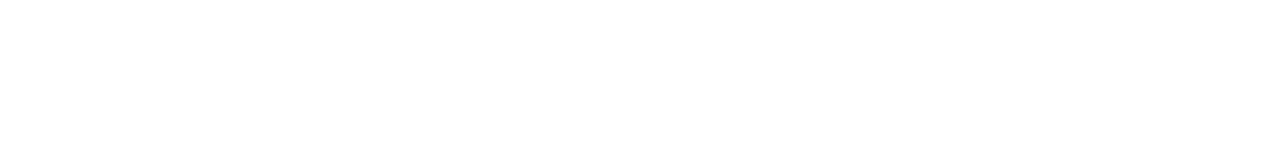
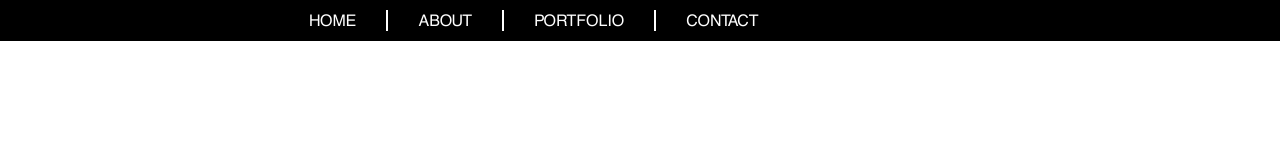
Before and after one commit to MrKrasnov/Portfolio, a plain HTML site: page index.html in a window 1280 px wide. Drawn offline with Linux system fonts and the light colour scheme.

Commit message:
1.2 had been finished the header block

```diff
--- a/index.html
+++ b/index.html
@@ -3,11 +3,23 @@
 <head>
     <meta charset="UTF-8">
     <meta http-equiv="X-UA-Compatible" content="IE=edge">
+    <link rel="stylesheet" href="./style/main.css">
     <meta name="viewport" content="width=device-width, initial-scale=1.0">
     <title>Portfolio</title>
 </head>
 <body>
-    <link rel="stylesheet" href="./style/main.css">
+    <header>
+        <div class="container">
+            <nav class="nav-header">
+                <ul class="flex">
+                    <li><a href="#">HOME</a></li>
+                    <li><a href="#">ABOUT</a></li>
+                    <li><a href="#">PORTFOLIO</a></li>
+                    <li><a href="#">CONTACT</a></li>
+                </ul>
+            </nav>
+        </div>
+    </header>
     <script src="main.js"></script>
 </body>
 </html>
--- /dev/null
+++ b/style/Header/header.css
@@ -0,0 +1,24 @@
+header{
+    background: black;
+}
+
+.nav-header{
+    padding: 10px 0;
+    margin-left: 120px;
+}
+
+.nav-header li{
+    padding: 0 30px;
+}
+
+.nav-header li+li{
+    border-left: 2px solid #fff;
+}
+
+.nav-header li a{
+    transition: color 0.4s;
+}
+
+.nav-header li a:hover{
+    color: #da2020;
+}
--- a/style/all/all.css
+++ b/style/all/all.css
@@ -1,4 +1,33 @@
 body{
+    font-family: 'helveticaRegular', Times, serif;
     margin: 0;
     padding: 0;
 }
+
+ul{
+    padding: 0;
+    margin: 0;
+}
+
+li{
+    list-style-type: none;
+}
+
+a{
+    text-decoration: none;
+    color: #fff;
+}
+
+.container{
+    width: 960px;
+    padding: 0 32px;
+    margin: 0 127px;
+}
+
+.flex{
+    display: flex;
+}
+
+.justify-content{
+    justify-content: space-between;
+}
--- a/style/main.css
+++ b/style/main.css
@@ -1,2 +1,3 @@
 @import url(./fonts/font.css) all;
 @import url(./all/all.css) all;
+@import url(./Header/header.css) all;
```
